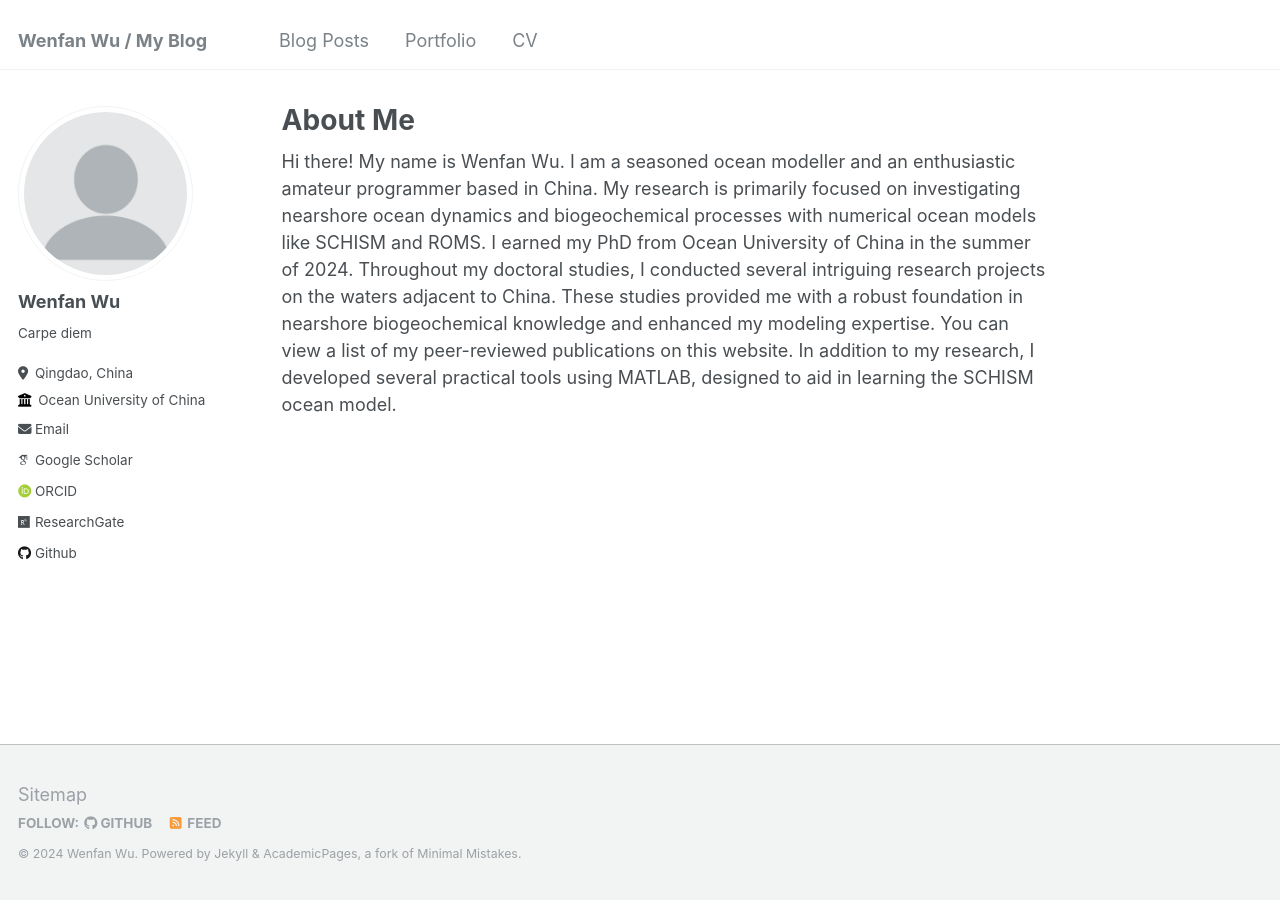
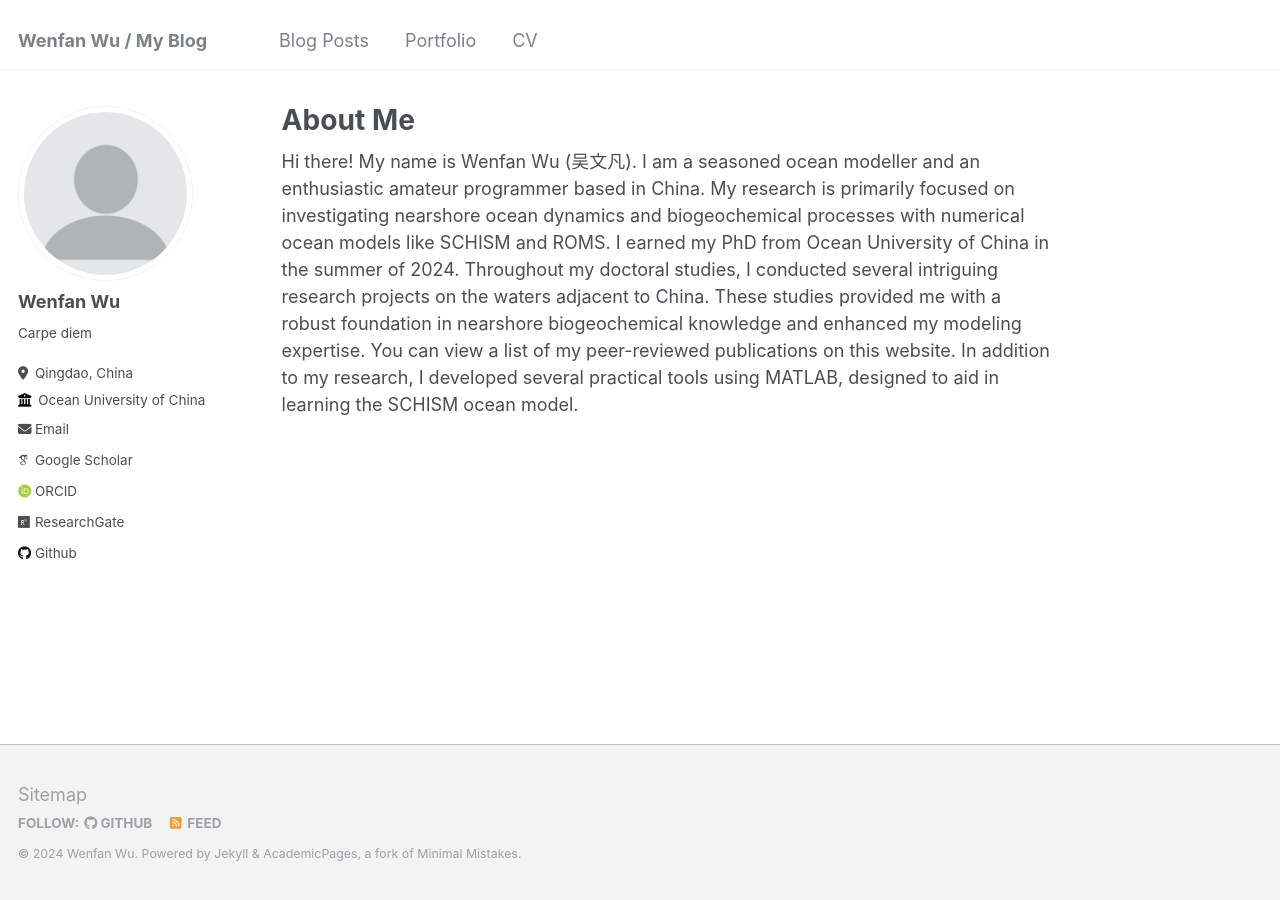
Before and after one commit to wenfanwu/wenfanwu.github.io, a Jekyll site: the page built from _pages/about.md, in a window 1280 px wide. Built offline with Jekyll 4.4.1, drawn with Linux system fonts in a browser that asks for light colours; some web fonts are replaced.

Commit message:
Update about.md

```diff
--- a/_pages/about.md
+++ b/_pages/about.md
@@ -7,4 +7,4 @@
   - /about.html
 ---
 
-Hi there! My name is Wenfan Wu. I am a seasoned ocean modeller and an enthusiastic amateur programmer based in China. My research is primarily focused on investigating nearshore ocean dynamics and biogeochemical processes with numerical ocean models like SCHISM and ROMS. I earned my PhD from Ocean University of China in the summer of 2024. Throughout my doctoral studies, I conducted several intriguing research projects on the waters adjacent to China. These studies provided me with a robust foundation in nearshore biogeochemical knowledge and enhanced my modeling expertise. You can view a list of my peer-reviewed publications on this website. In addition to my research, I developed several practical tools using MATLAB, designed to aid in learning the SCHISM ocean model.
+Hi there! My name is Wenfan Wu (吴文凡). I am a seasoned ocean modeller and an enthusiastic amateur programmer based in China. My research is primarily focused on investigating nearshore ocean dynamics and biogeochemical processes with numerical ocean models like SCHISM and ROMS. I earned my PhD from Ocean University of China in the summer of 2024. Throughout my doctoral studies, I conducted several intriguing research projects on the waters adjacent to China. These studies provided me with a robust foundation in nearshore biogeochemical knowledge and enhanced my modeling expertise. You can view a list of my peer-reviewed publications on this website. In addition to my research, I developed several practical tools using MATLAB, designed to aid in learning the SCHISM ocean model.
```
